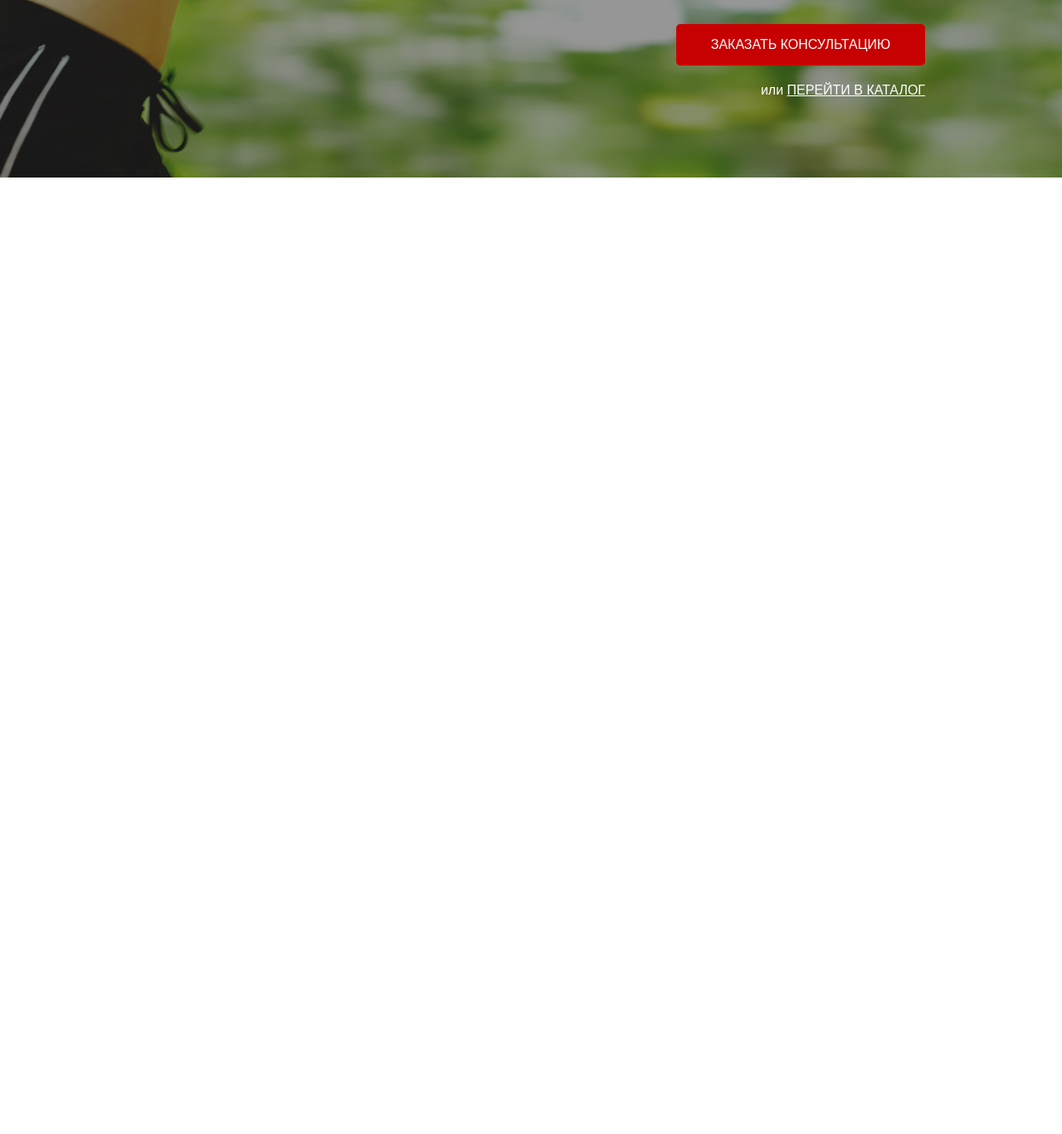
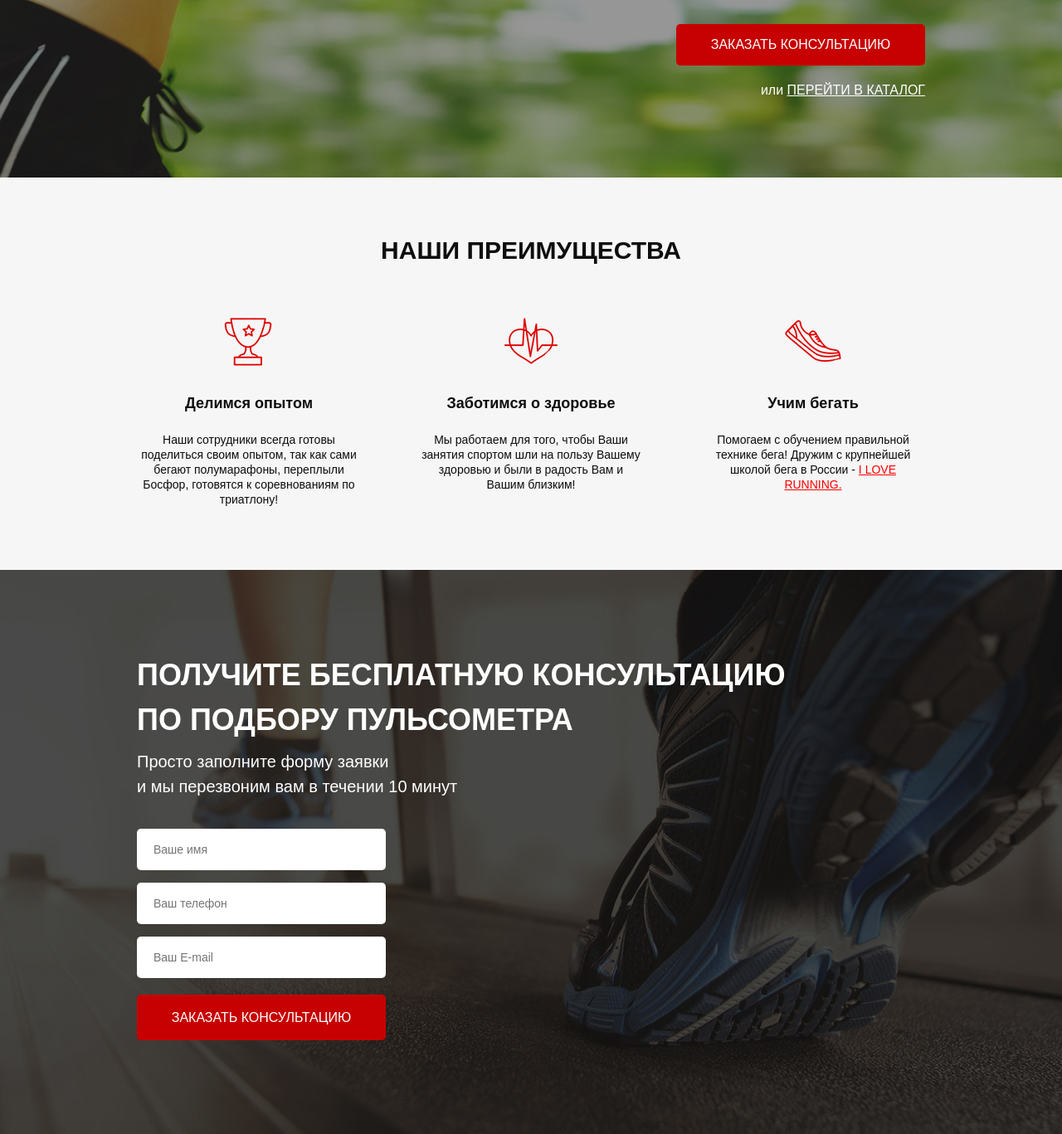
Before and after one commit to evgeniyDembovskiy/Pulse, a website: page src/index.html in a window 1280 px wide. Shown: the part 462-1829 px from the top of the page at 83% size. Before the commit the page ends 800 px from the top, so only its background shows below. Drawn offline with Linux system fonts and the light colour scheme; a web font is replaced by a local one.

Commit message:
third section done

```diff
--- a/src/index.html
+++ b/src/index.html
@@ -60,5 +60,51 @@
 
         </div>
     </div>
+
+    <div class="advantages">
+        <div class="container">
+            <div class="title">Наши преимущества</div>
+            <div class="advantages__wrapper">
+                <div class="advantages__item">
+                    <img src="icons/cup.png" alt="" class="advantages__img">
+                    <div class="advantages__subtitle">Делимся опытом</div>
+                    <div class="advantages__text">Наши сотрудники всегда готовы поделиться своим опытом, так как сами бегают полумарафоны, переплыли Босфор, готовятся к соревнованиям по триатлону!</div>
+                </div>
+                <div class="advantages__item">
+                    <img src="icons/heart.png" alt="" class="advantages__img">
+                    <div class="advantages__subtitle">Заботимся о здоровье</div>
+                    <div class="advantages__text">Мы работаем для того, чтобы Ваши занятия спортом шли на пользу Вашему здоровью и были в радость Вам и Вашим близким!</div>
+                </div>
+                <div class="advantages__item">
+                    <img src="icons/shoe.png" alt="" class="advantages__img">
+                    <div class="advantages__subtitle">Учим бегать</div>
+                    <div class="advantages__text">Помогаем с обучением правильной технике бега! Дружим с крупнейшей школой бега в России - <span>I LOVE RUNNING.</span></div>
+                </div>
+            </div>
+        </div>
+    </div>
+
+    <div class="consultation">
+        <div class="container">
+            <h2 class="title title_left">
+                Получите бесплатную консультацию <br> по подбору пульсометра
+            </h2>
+            <div class="consultation__descr">
+                Просто заполните форму заявки <br> и мы перезвоним вам в течении 10 минут
+            </div>
+            <form class="feed-form" action="#">
+                <input name="name" required placeholder="Ваше имя" type="text">
+                <input name="phone" required placeholder="Ваш телефон" type="number">
+                <input name="email" required placeholder="Ваш E-mail" type="email">
+
+                <button class="button button_submit">Заказать консультацию</button>
+            </form>
+        </div>
+    </div>
+
+
+
+
+    <script src="js/script.js"></script>
 </body>
 </html>
--- /dev/null
+++ b/src/sass/blocks/_advantages.scss
@@ -0,0 +1,47 @@
+.advantages {
+    min-height: 473px;
+    background-color: #F6F6F6;
+    padding-top: 73px;
+
+    &__wrapper {
+        display: flex;
+        justify-content: space-between;
+        margin-top: 60px;
+    }
+
+    &__item {
+        width: 270px;
+    }
+
+    &__img {
+        display: block;
+        margin: 0 auto;
+        margin-bottom: 30px;
+    }
+
+    &__subtitle {
+        font-weight: 700;
+        font-size: 18px;
+        line-height: 29px;
+        color: #0D0D0D;
+        text-align: center;
+        margin-bottom: 20px;
+    }
+
+    &__text {
+        font-weight: 300;
+        font-size: 14px;
+        line-height: 18px;
+        text-align: center;
+        color: #0D0D0D;
+
+        span {
+            font-weight: 300;
+            font-size: 14px;
+            line-height: 18px;
+            text-decoration-line: underline;
+
+            color: #FF0000;
+        }
+    }
+}
--- a/src/sass/blocks/_buttons.scss
+++ b/src/sass/blocks/_buttons.scss
@@ -15,4 +15,14 @@
         height: 50px;
         font-size: 16px;
     }
+    &_submit {
+        width: 100%;
+        height: 55px;
+
+        font-weight: 500;
+        font-size: 16px;
+        line-height: 25px;
+        text-align: center;
+        color: #FFFFFF;
+    }
 }
--- /dev/null
+++ b/src/sass/blocks/_consultation.scss
@@ -0,0 +1,12 @@
+.consultation {
+    min-height: 680px;
+    padding: 100px 0 92px 0;
+    background: url(../img/bg/second_bg.jpg) center center/cover no-repeat;
+
+    &__descr {
+        font-weight: 500;
+        font-size: 20px;
+        line-height: 30px;
+        color: #FFFFFF;
+    }
+}
--- /dev/null
+++ b/src/sass/blocks/_forms.scss
@@ -0,0 +1,22 @@
+.feed-form {
+    margin-top: 36px;
+    display: flex;
+    flex-direction: column;
+    width: 300px;
+
+    input {
+        height: 50px;
+        border-radius: 5px;
+        background-color: #fff;
+        margin-bottom: 15px;
+        border: none;
+        padding: 0 20px;
+        &:nth-child(3) {
+            margin-bottom: 20px;
+        }
+
+        font-weight: 300;
+        font-size: 14px;
+        color: #4B4B4B;
+    }
+}
--- a/src/sass/blocks/_promo.scss
+++ b/src/sass/blocks/_promo.scss
@@ -1,7 +1,7 @@
 .promo {
     min-height: 650px;
     padding: 21px 0 93px 0;
-    background: url(../../img/bg/first_bg.jpg) center center/cover no-repeat;
+    background: url(../img/bg/first_bg.jpg) center center/cover no-repeat;
 
     &__wrapper {
         display: flex;
--- /dev/null
+++ b/src/sass/blocks/_titles.scss
@@ -0,0 +1,15 @@
+.title {
+    font-weight: 700;
+    font-size: 30px;
+    line-height: 30px;
+    color: #0D0D0D;
+    text-transform: uppercase;
+    text-align: center;
+
+    &_left {
+        font-size: 36px;
+        line-height: 54px;
+        color: #FFFFFF;
+        text-align: left;
+    }
+}
--- a/src/sass/style.scss
+++ b/src/sass/style.scss
@@ -13,3 +13,7 @@
 @import "blocks/promo";
 @import "blocks/header";
 @import "blocks/buttons";
+@import "blocks/advantages";
+@import "blocks/titles";
+@import "blocks/consultation";
+@import "blocks/forms";
```
Also changed, not shown: src/css/style.min.css, src/js/script.js (added).
